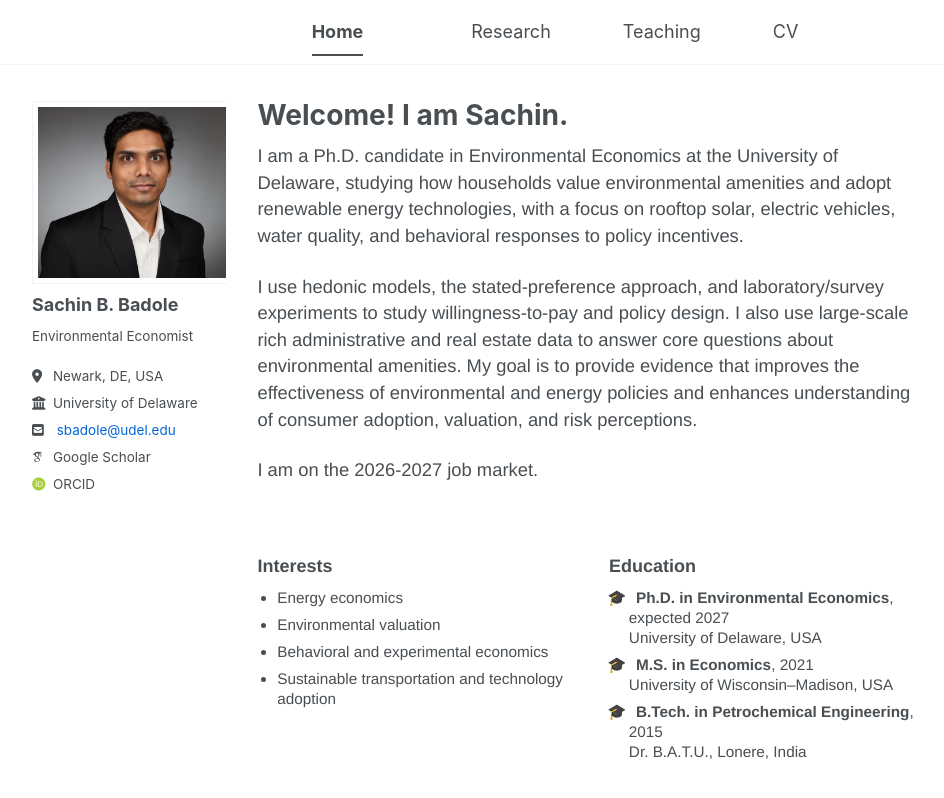
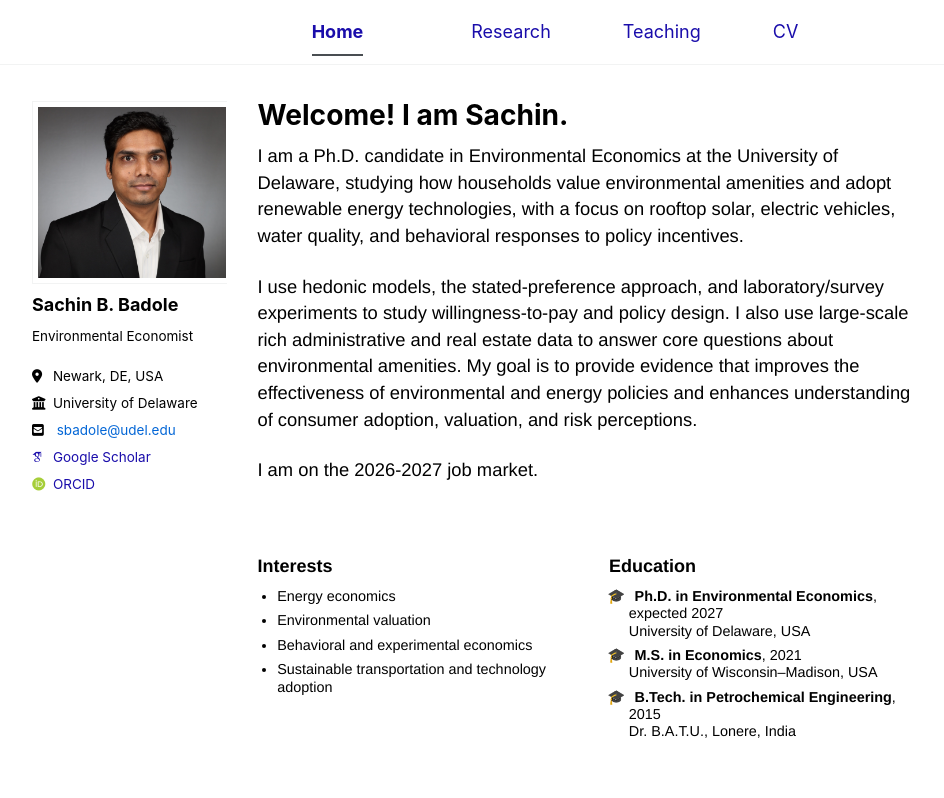
Before and after one commit to sachin-b-badole/sachin-b-badole.github.io, a Jekyll site: the page built from _pages/about.md, in a window 1280 px wide. Shown: the top 798 px of the page, without its empty margins (76-1020 px from the left). Built offline with Jekyll 4.4.1, drawn with Linux system fonts in a browser that asks for light colours; some web fonts are replaced; a script bundle is joined from its source files by our own code; library files that are not in the unit come from our copies.

Commit message:
Update custom.css

```diff
--- a/assets/css/custom.css
+++ b/assets/css/custom.css
@@ -318,8 +318,8 @@ img {
 
 .interest-list li,
 .education-list li {
-  font-size: 0.85rem !important;
-  line-height: 1.3 !important;
+  font-size: 0.80rem !important;
+  line-height: 1.2 !important;
 }
 
 .two-col-block h3 {
@@ -327,6 +327,12 @@ img {
 }
 
 
+body {
+  color: #000 !important;
+}
+a, a:visited {
+  color: #1a0dab !important;   /* standard blue */
+}
 
 
 
```
